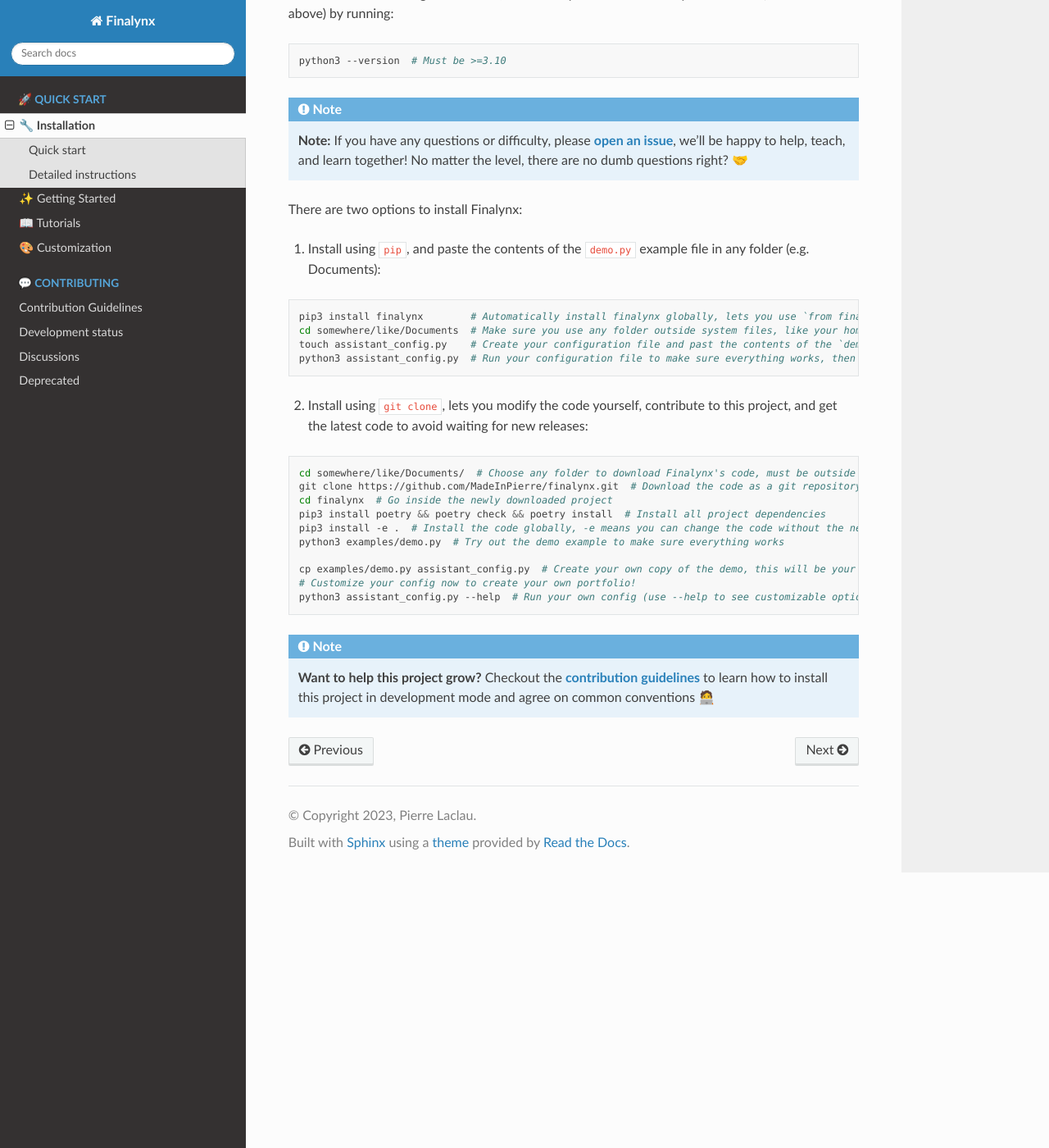
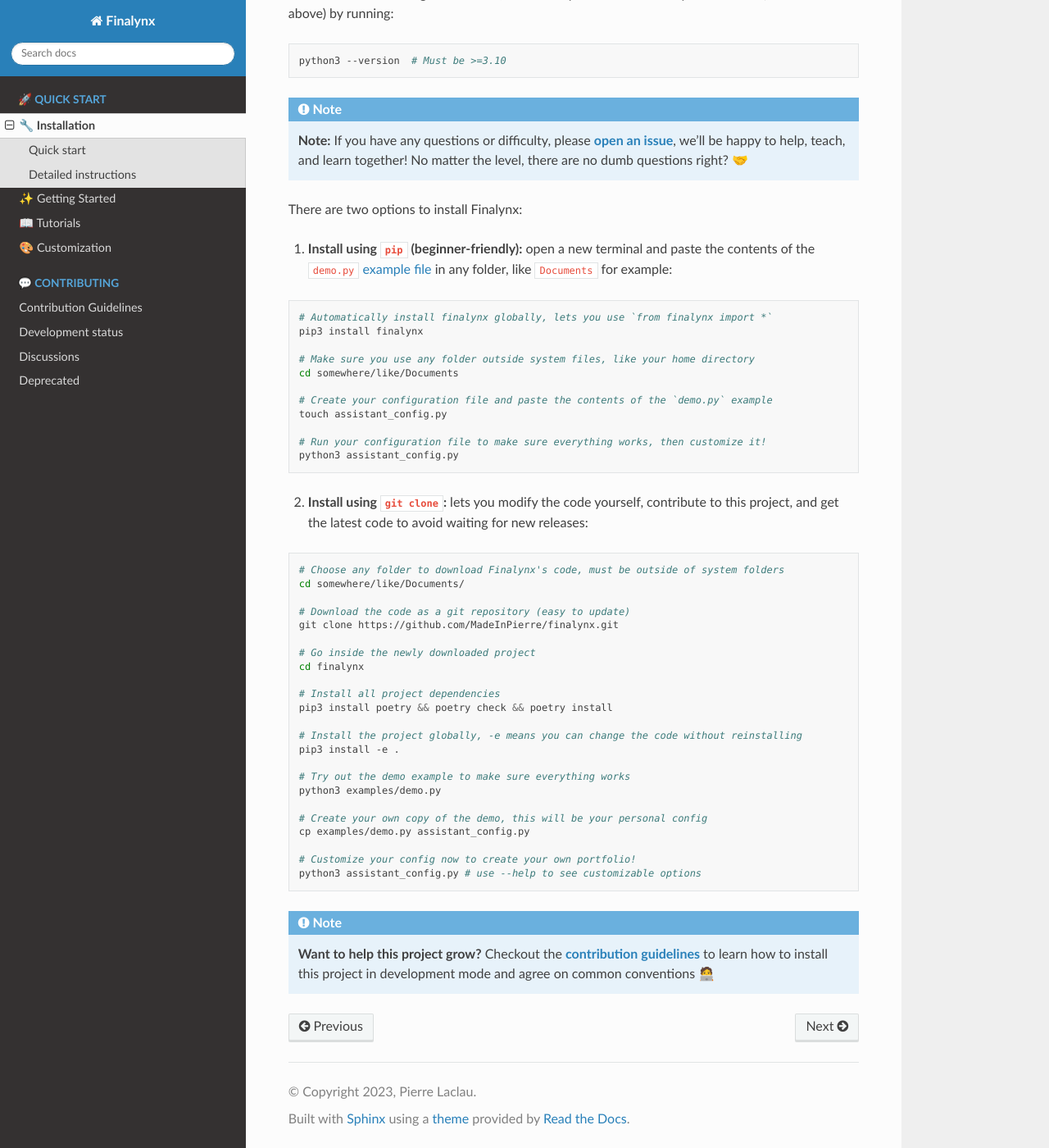
Before and after one commit to MadeInPierre/finalynx, a Sphinx documentation site: the page built from docs/quickstart/installation.md, in a window 1280 px wide and 1400 px high, scrolled down 629 px. Shown: the whole window at 82% size. Built offline with Sphinx 7.4.7 and the Read the Docs theme 2.0.0, drawn with Linux system fonts in a browser that asks for light colours; pages that are not in the unit, such as notebooks, are missing from menus; the version number is read from the project's files by our own code; some of the changed text lies outside the part shown.

Commit message:
docs: improve installation guide readability

````diff
--- a/docs/quickstart/installation.md
+++ b/docs/quickstart/installation.md
@@ -27,26 +27,45 @@
 
 There are two options to install Finalynx:
 
-1. Install using `pip`, and paste the contents of the `demo.py` example file in any folder (e.g. Documents):
+1. **Install using `pip` (beginner-friendly):** open a new terminal and paste the contents of the [`demo.py` example file](https://github.com/MadeInPierre/finalynx/blob/main/examples/demo.py) in any folder, like `Documents` for example:
 ```bash
-pip3 install finalynx        # Automatically install finalynx globally, lets you use `from finalynx import *`
-cd somewhere/like/Documents  # Make sure you use any folder outside system files, like your home directory
-touch assistant_config.py    # Create your configuration file and past the contents of the `demo.py` example
-python3 assistant_config.py  # Run your configuration file to make sure everything works, then customize it!
+# Automatically install finalynx globally, lets you use `from finalynx import *`
+pip3 install finalynx
+
+# Make sure you use any folder outside system files, like your home directory
+cd somewhere/like/Documents
+
+# Create your configuration file and paste the contents of the `demo.py` example
+touch assistant_config.py
+
+# Run your configuration file to make sure everything works, then customize it!
+python3 assistant_config.py
 ```
+2. **Install using `git clone`:** lets you modify the code yourself, contribute to this project, and get the latest code to avoid waiting for new releases:
+```bash
+# Choose any folder to download Finalynx's code, must be outside of system folders
+cd somewhere/like/Documents/
 
-2. Install using `git clone`, lets you modify the code yourself, contribute to this project, and get the latest code to avoid waiting for new releases:
-```bash
-cd somewhere/like/Documents/  # Choose any folder to download Finalynx's code, must be outside of system folders
-git clone https://github.com/MadeInPierre/finalynx.git  # Download the code as a git repository (easy to update)
-cd finalynx  # Go inside the newly downloaded project
-pip3 install poetry && poetry check && poetry install  # Install all project dependencies
-pip3 install -e .  # Install the code globally, -e means you can change the code without the need to reinstall
-python3 examples/demo.py  # Try out the demo example to make sure everything works
+# Download the code as a git repository (easy to update)
+git clone https://github.com/MadeInPierre/finalynx.git
 
-cp examples/demo.py assistant_config.py  # Create your own copy of the demo, this will be your personal config
+# Go inside the newly downloaded project
+cd finalynx
+
+# Install all project dependencies
+pip3 install poetry && poetry check && poetry install
+
+# Install the project globally, -e means you can change the code without reinstalling
+pip3 install -e .
+
+# Try out the demo example to make sure everything works
+python3 examples/demo.py
+
+# Create your own copy of the demo, this will be your personal config
+cp examples/demo.py assistant_config.py
+
 # Customize your config now to create your own portfolio!
-python3 assistant_config.py --help  # Run your own config (use --help to see customizable options)
+python3 assistant_config.py # use --help to see customizable options
 ```
 
 ```{note}
````
Also changed, not shown: other parts of docs/quickstart/installation.md (+1 -1 lines), docs/index.md (+1 -1 lines), docs/quickstart/tutorials.md (renamed from docs/tutorials/tutorials.md).
